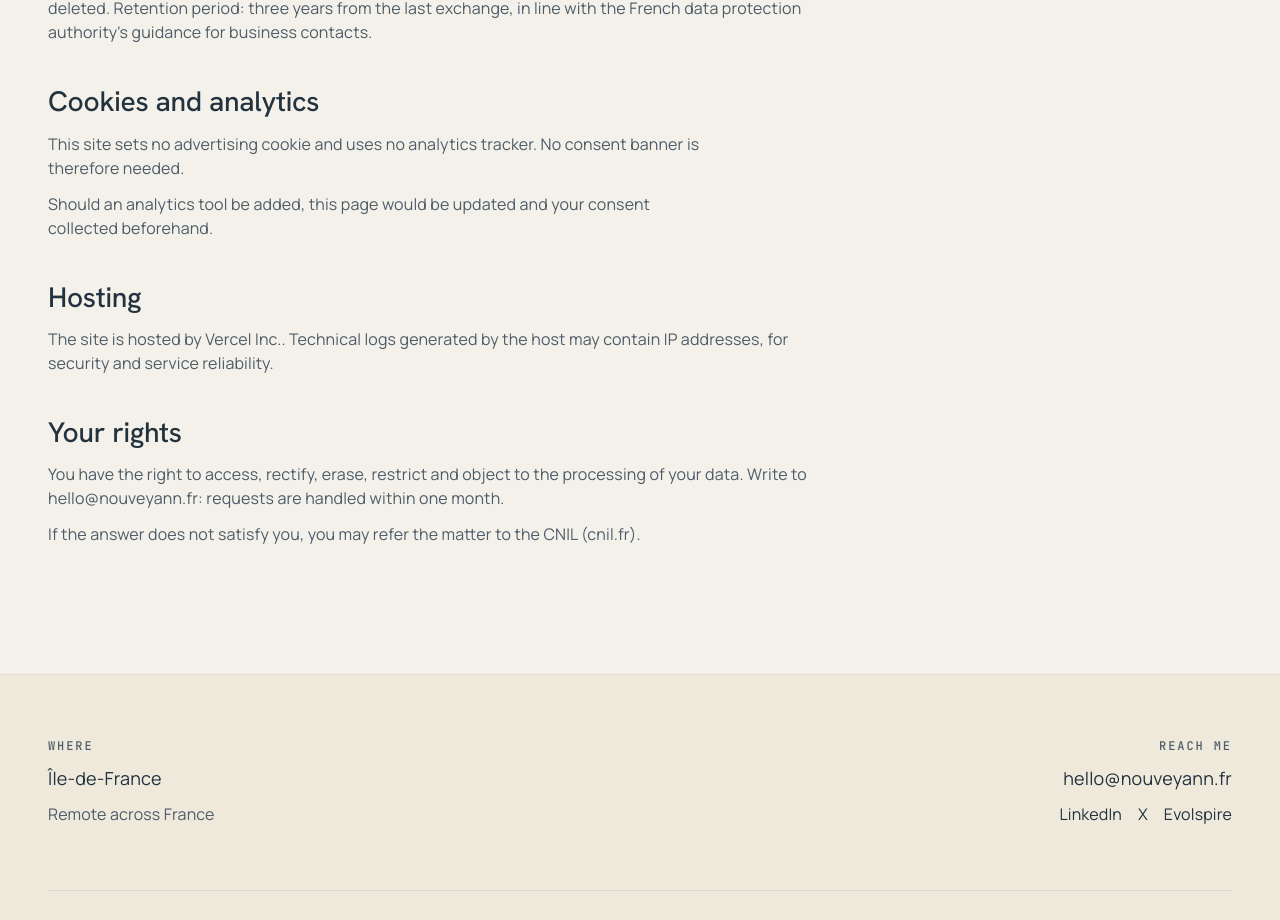
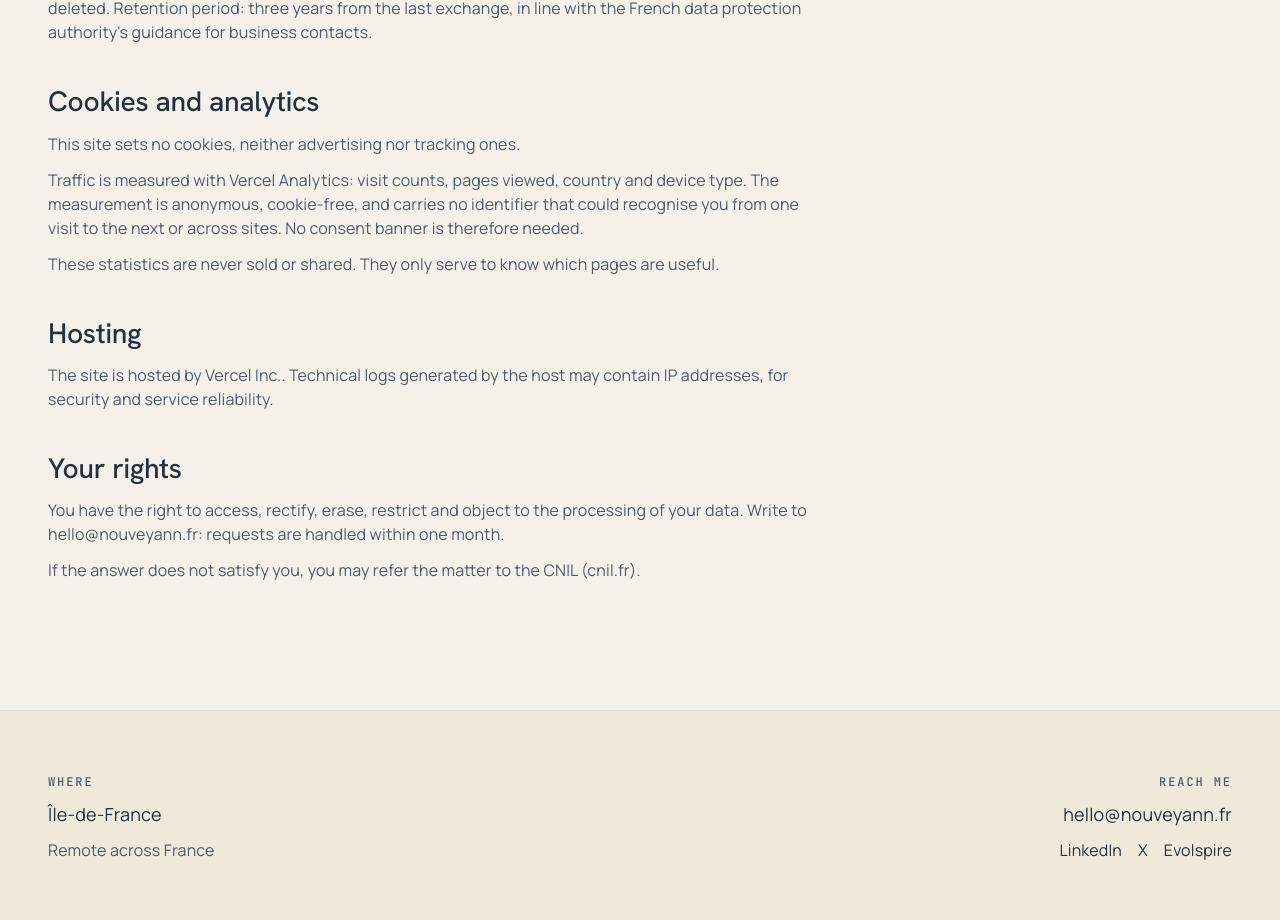
Before and after one commit to Yateux/nouveyann.fr, a Next.js app: page /en/privacy-policy in a window 1280 px wide. Shown: the part 1135-2055 px from the top of the page. Built offline with nearby package versions, Linux system fonts and the light colour scheme.

Commit message:
Vercel Analytics

```diff
--- a/next.config.ts
+++ b/next.config.ts
@@ -9,11 +9,11 @@ const contentSecurityPolicy = [
   "frame-src 'none'",
   "frame-ancestors 'none'",
   "form-action 'self'",
-  `script-src 'self' 'unsafe-inline'${isDev ? " 'unsafe-eval'" : ""}`,
+  `script-src 'self' 'unsafe-inline'${isDev ? " 'unsafe-eval' https://va.vercel-scripts.com" : ""}`,
   "style-src 'self' 'unsafe-inline'",
   "img-src 'self' data: blob:",
   "font-src 'self'",
-  `connect-src 'self'${isDev ? " ws: wss:" : ""}`,
+  `connect-src 'self'${isDev ? " ws: wss: https://va.vercel-scripts.com" : ""}`,
   "manifest-src 'self'",
   "worker-src 'self' blob:",
   ...(isDev ? [] : ["upgrade-insecure-requests"]),
--- a/package.json
+++ b/package.json
@@ -14,6 +14,7 @@
     "screenshots": "tsx scripts/sync-screenshots.ts"
   },
   "dependencies": {
+    "@vercel/analytics": "^2.0.1",
     "lucide-react": "^1.35.0",
     "next": "16.3.3",
     "react": "19.2.8",
--- a/src/app/layout.tsx
+++ b/src/app/layout.tsx
@@ -2,6 +2,7 @@ import type { Metadata, Viewport } from "next";
 import { Hanken_Grotesk, JetBrains_Mono, Manrope } from "next/font/google";
 import "./globals.css";
 import { isPlaceholder, siteConfig } from "@/data/site";
+import { Analytics } from "@vercel/analytics/next";
 
 const body = Manrope({
   subsets: ["latin"],
@@ -90,6 +91,8 @@ export default function RootLayout({
         </noscript>
 
         {children}
+
+        <Analytics />
       </body>
     </html>
   );
--- a/src/data/legal.ts
+++ b/src/data/legal.ts
@@ -182,8 +182,9 @@ const privacy: Record<Locale, LegalPageContent> = {
       {
         title: "Cookies et mesure d’audience",
         paragraphs: [
-          "Ce site ne dépose aucun cookie publicitaire et n’utilise aucun traceur de mesure d’audience. Aucune bannière de consentement n’est donc nécessaire.",
-          "Si un outil de mesure venait à être ajouté, cette page serait mise à jour et votre consentement recueilli au préalable.",
+          "Ce site ne dépose aucun cookie, ni publicitaire ni technique de suivi.",
+          "La fréquentation est mesurée avec Vercel Analytics : nombre de visites, pages consultées, pays et type d’appareil. La mesure est anonyme, sans cookie et sans identifiant permettant de vous reconnaître d’une visite à l’autre ou sur un autre site. Aucune bannière de consentement n’est donc nécessaire.",
+          "Ces statistiques ne sont ni revendues ni partagées. Elles servent uniquement à savoir quelles pages sont utiles.",
         ],
       },
       {
@@ -244,8 +245,9 @@ const privacy: Record<Locale, LegalPageContent> = {
       {
         title: "Cookies and analytics",
         paragraphs: [
-          "This site sets no advertising cookie and uses no analytics tracker. No consent banner is therefore needed.",
-          "Should an analytics tool be added, this page would be updated and your consent collected beforehand.",
+          "This site sets no cookies, neither advertising nor tracking ones.",
+          "Traffic is measured with Vercel Analytics: visit counts, pages viewed, country and device type. The measurement is anonymous, cookie-free, and carries no identifier that could recognise you from one visit to the next or across sites. No consent banner is therefore needed.",
+          "These statistics are never sold or shared. They only serve to know which pages are useful.",
         ],
       },
       {
```
Also changed, not shown: 1 other file (tests, documents, lock files or other folders).
